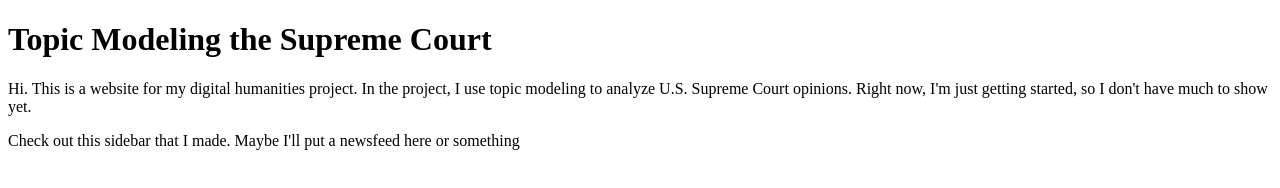
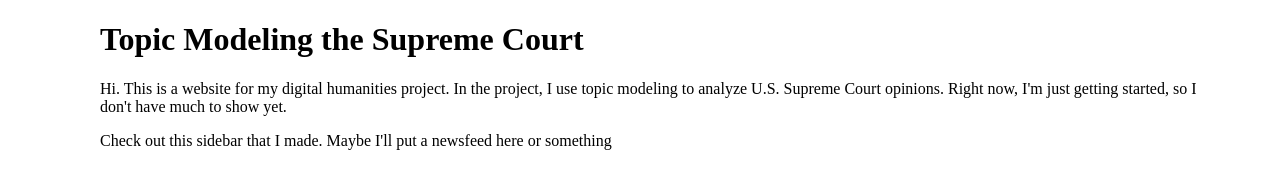
Before and after one commit to WillGordon7/scotus-project-topic-modeling, a plain HTML site: page whatever.html in a window 1280 px wide. Drawn offline with Linux system fonts and the light colour scheme.

Commit message:
Update stylesheets_simple.css

```diff
--- a/stylesheets/stylesheets_simple.css
+++ b/stylesheets/stylesheets_simple.css
@@ -1,4 +1,5 @@
 body {
+  margin: 20px 50px 75px 100px;
   height: initial;
   width: initial;
 }
```
